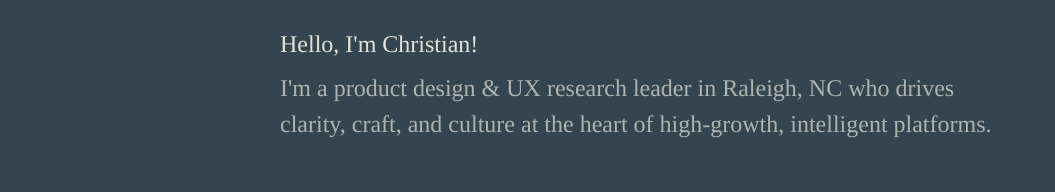
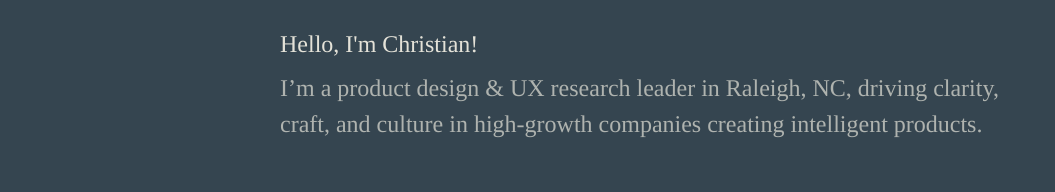
Before and after one commit to creuter/christianreuter.io, a plain HTML site: page home.html in a window 1280 px wide. Shown: the part 422-614 px from the top of the page, without its empty margins (0-1055 px from the left). Drawn offline with Linux system fonts and the light colour scheme; a web font is replaced by a local one.

Commit message:
description?

```diff
--- a/home.html
+++ b/home.html
@@ -11,8 +11,7 @@
   <link rel="stylesheet" href="stylesheet.css" type="text/css">
   <link rel="icon" href="favicon.svg" type="image/svg+xml">
   <link rel="mask-icon" href="favicon-mask.svg" color="#354550">
-  <meta property="og:title" content="Christian Reuter - Product Design & UX
-  Research Executive ">
+  <meta property="og:title" content="Christian Reuter - Product Design & UX Research Executive ">
   <meta property="og:description" content="Head of Design at Iterable, 15 years
   crafting human-centered products.">
   <meta property="og:image" content="https://christianreuter.io/og-image.png">
@@ -33,9 +32,9 @@
 
       <h1 class="large-title">Hello, I'm Christian!</h1>
       <p>
-        I'm a product design &amp; UX research leader in Raleigh, NC who drives
-        clarity, craft, and culture at the heart of high-growth, intelligent
-        platforms.
+        I’m a product design &amp; UX research leader in Raleigh, NC, driving
+        clarity, craft, and culture in high-growth companies creating
+        intelligent products.
       </p>
 
       <!-- About -------------------------------------------------------------->
```
